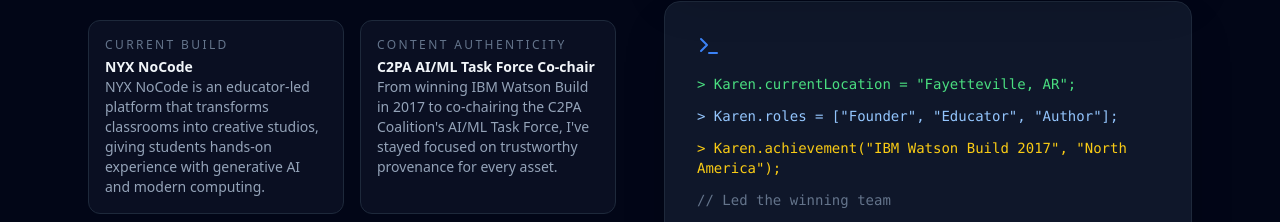
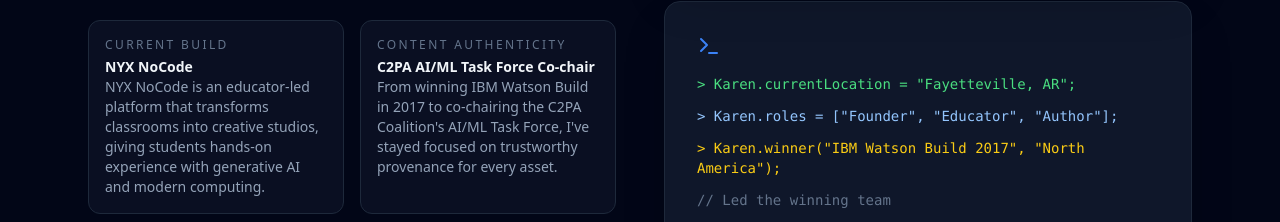
Before and after one commit to kilroyblockchain/karenkilroy, a React (Create React App) app: page / in a window 1280 px wide. Shown: the part 578-800 px from the top of the page. Built offline with nearby package versions, Linux system fonts and the light colour scheme.

Commit message:
home page update

```diff
--- a/src/App.js
+++ b/src/App.js
@@ -138,7 +138,7 @@
             <div className="space-y-3 font-mono text-sm">
               <p className="text-green-400">{`> Karen.currentLocation = "Fayetteville, AR";`}</p>
               <p className="text-blue-300">{`> Karen.roles = ["Founder", "Educator", "Author"];`}</p>
-              <p className="text-yellow-400">{`> Karen.achievement("IBM Watson Build 2017", "North America");`}</p>
+              <p className="text-yellow-400">{`> Karen.winner("IBM Watson Build 2017", "North America");`}</p>
               <p className="text-slate-500">{`// Led the winning team`}</p>
               <p className="text-cyan-400">{`> Karen.buildStack("React", "Azure OpenAI", "Deepgram");`}</p>
               <p className="text-pink-400">{`> Karen.alsoStudying("Voice", "Piano");`}</p>
```
